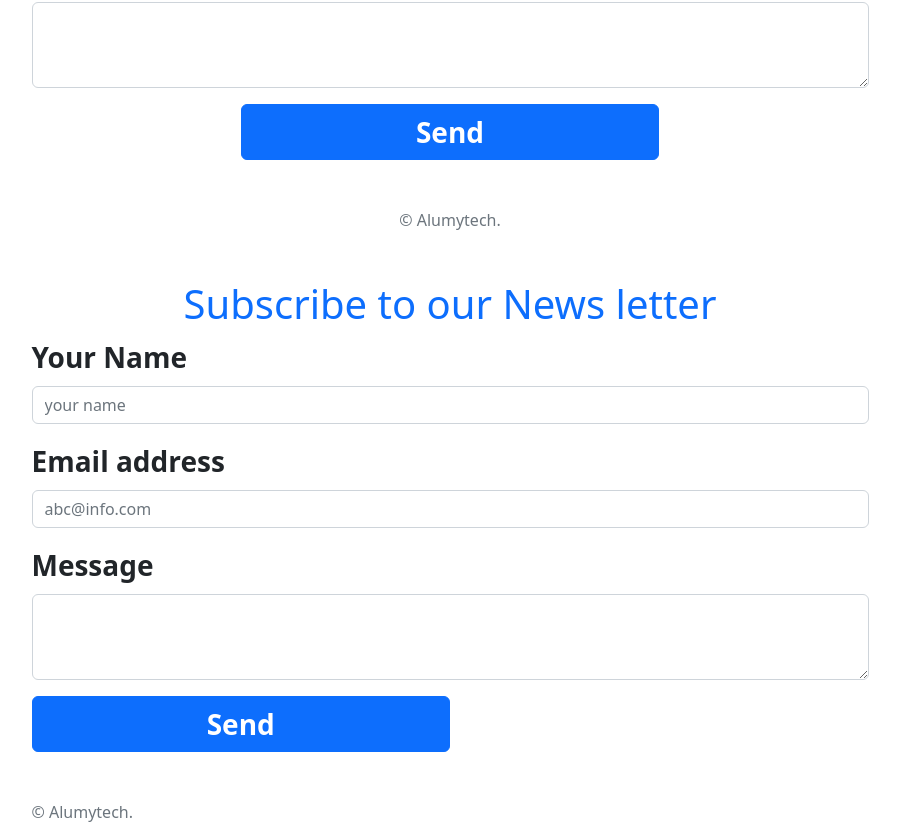
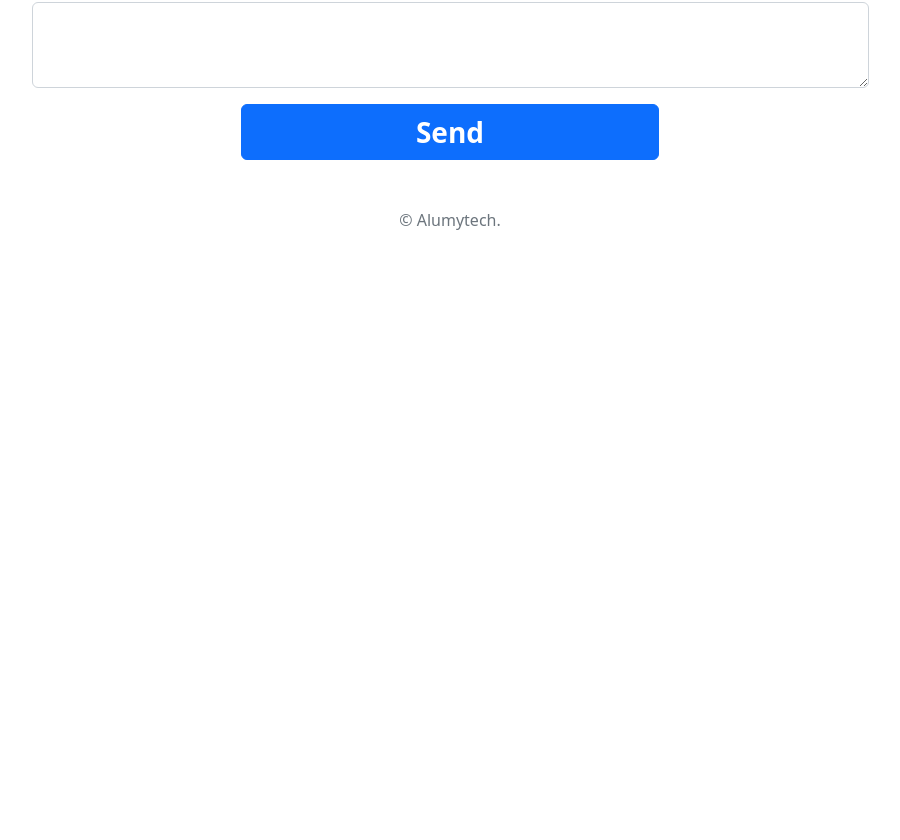
Before and after one commit to AloNdubuisi/mailapp-react, a React (Create React App) app: page / in a window 1280 px wide. Shown: the part 360-1200 px from the top of the page, without its empty margins (190-1090 px from the left). After the commit the page ends 800 px from the top, so only its background shows below. Built offline with nearby package versions, Linux system fonts and the light colour scheme.

Commit message:
removed some duplicate components

```diff
--- a/src/components/Contact.js
+++ b/src/components/Contact.js
@@ -5,8 +5,8 @@ import emailjs from '@emailjs/browser';
 const Contact = () => {
   const form = useRef();
 
-  const sendEmail = () => {
-    // e.preventDefault();
+  const sendEmail = (e) => {
+    e.preventDefault();
 
     emailjs.sendForm('service_t6oes6q', 'template_o4zpofa', form.current, 'BVXg77VIQHxDrfLt6')
       .then((result) => {
--- a/src/index.js
+++ b/src/index.js
@@ -2,7 +2,6 @@ import React from 'react';
 import ReactDOM from 'react-dom/client';
 import './index.css';
 import App from './App';
-import Contact from './components/Contact';
 import '../node_modules/bootstrap/dist/css/bootstrap.min.css';
 import reportWebVitals from './reportWebVitals';
 
@@ -10,7 +9,6 @@ const root = ReactDOM.createRoot(document.getElementById('root'));
 root.render(
   <React.StrictMode>
     <App />
-    <Contact />
   </React.StrictMode>
 );
 
```
